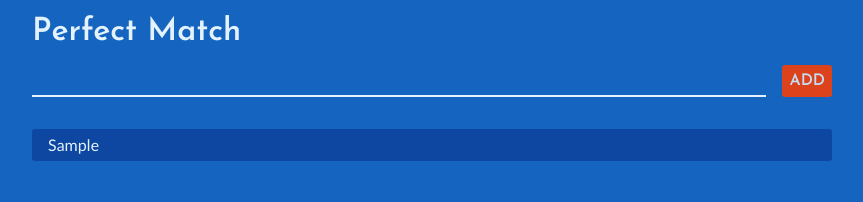
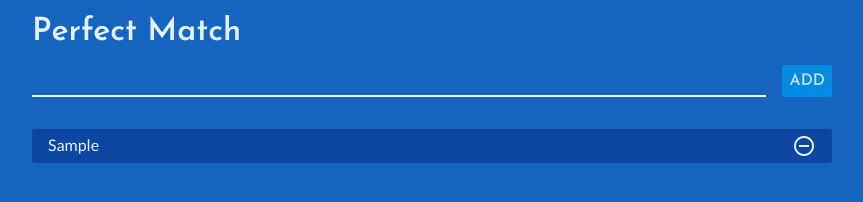
Before and after one commit to Lytol/perfect-match, a React app: page / in a window 1280 px wide. Both pictures are taken after typing "Sample" into the empty fields and a click on the button "ADD". Shown: the whole page, without its empty margins (208-1071 px from the left). Built offline with nearby package versions, Linux system fonts and the light colour scheme.

Commit message:
User should be able to add and remove entries

```diff
--- a/src/components/App.js
+++ b/src/components/App.js
@@ -1,28 +1,11 @@
 import React from 'react';
-import {EntryInput, EntryList} from './Entries';
+import Entries from './Entries';
 
-export default class App extends React.Component {
-  constructor(props) {
-    super(props);
-    this.state = { entries: [] };
-    this.onAddEntry = this.onAddEntry.bind(this);
-  }
-
-  onAddEntry(value) {
-    this.setState((prevState) => ({
-      entries: [...prevState.entries, value]
-    }));
-  }
-
-  render() {
-    const entries = this.state.entries;
-
-    return (
-      <div className="app">
-        <h1>Perfect Match</h1>
-        <EntryInput onAdd={this.onAddEntry} />
-        <EntryList entries={entries} />
-      </div>
-    );
-  }
+export default function App() {
+  return (
+    <div className="app">
+      <h1>Perfect Match</h1>
+      <Entries />
+    </div>
+  );
 }
--- a/src/components/Entries.js
+++ b/src/components/Entries.js
@@ -1,7 +1,8 @@
 import React from 'react';
 import PropTypes from 'prop-types';
+import _ from 'lodash';
 
-export class EntryInput extends React.Component {
+class EntryInput extends React.Component {
   constructor(props) {
     super(props);
     this.state = { value: "" };
@@ -23,8 +24,8 @@ export class EntryInput extends React.Component {
   render() {
     return (
       <div className="entry-input">
-        <input type="text" value={this.state.value} onChange={(e) => this.handleInputChange(e)}/>
-        <button onClick={() => this.addEntry()}>Add</button>
+        <input type="text" value={this.state.value} onChange={this.handleInputChange}/>
+        <button onClick={this.addEntry}>Add</button>
       </div>
     );
   }
@@ -34,15 +35,12 @@ EntryInput.propTypes = {
   onAdd: PropTypes.func.isRequired
 };
 
-export class EntryList extends React.Component {
-  constructor(props) {
-    super(props);
-  }
+function EntryList(props) {
+  const entries = props.entries;
+  const onRemove = props.onRemove;
 
-  render() {
-    const entries = this.props.entries;
   const entryItems = entries.map((value) =>
-      <Entry key={value.toString()} value={value} />
+    <Entry key={value.toString()} value={value} onRemove={onRemove} />
   );
 
   return (
@@ -51,24 +49,57 @@ export class EntryList extends React.Component {
     </ul>
   );
 }
+
+EntryList.propTypes = {
+  entries: PropTypes.arrayOf(PropTypes.string).isRequired,
+  onRemove: PropTypes.func.isRequired
+};
+
+function Entry(props) {
+  const value = props.value;
+  const onRemove = props.onRemove;
+
+  return (
+    <li className="entry">
+      <div className="entry-value">{value}</div>
+      <i className="entry-remove material-icons" onClick={() => onRemove(value)}>remove_circle_outline</i>
+    </li>
+  );
 }
 
-EntryList.propTypes = {
-  entries: PropTypes.arrayOf(PropTypes.string).isRequired
+Entry.propTypes = {
+  value: PropTypes.string.isRequired,
+  onRemove: PropTypes.func.isRequired
 };
 
-class Entry extends React.Component {
+export default class Entries extends React.Component {
+  constructor(props) {
+    super(props);
+    this.state = { entries: [] };
+    this.onAddEntry = this.onAddEntry.bind(this);
+    this.onRemoveEntry = this.onRemoveEntry.bind(this);
+  }
+
+  onAddEntry(value) {
+    this.setState((prevState) => ({
+      entries: [...prevState.entries, value]
+    }));
+  }
+
+  onRemoveEntry(value) {
+    this.setState((prevState) => ({
+      entries: _.filter(prevState.entries, (v) => v != value)
+    }));
+  }
+
   render() {
-    const value = this.props.value;
+    const entries = this.state.entries;
 
     return (
-      <div className="entry">
-        {value}
+      <div className="entries">
+        <EntryInput onAdd={this.onAddEntry} />
+        <EntryList entries={entries} onRemove={this.onRemoveEntry} />
       </div>
     );
   }
 }
-
-Entry.propTypes = {
-  value: PropTypes.string.isRequired
-};
--- a/src/style.scss
+++ b/src/style.scss
@@ -1,14 +1,14 @@
 @import "~normalize.css";
 
 $color-primary: #1565C0;
-$color-accent: #FF3D00;
+$color-accent: #0091EA;
 $color-dark: #0D47A1;
 $color-text: #E3F2FD;
 $font-primary: 'Lato', sans-serif;
 $font-alternate: 'Josefin Sans', sans-serif;
 $spacer: 1rem;
 
-@import url('https://fonts.googleapis.com/css?family=Josefin+Sans:600|Lato');
+@import url('https://fonts.googleapis.com/css?family=Josefin+Sans:600|Lato|Material+Icons');
 
 html, body {
   margin: 0;
@@ -57,6 +57,8 @@ button {
   padding: 0 $spacer;
 }
 
+.entries {}
+
 .entry-input {
   display: flex;
 
@@ -74,11 +76,22 @@ button {
 .entry-list {
   margin: $spacer*2 0;
   padding: 0;
+  list-style-type: none;
 }
 
 .entry {
+  display: flex;
   border-radius: 3px;
   background-color: $color-dark;
   margin: $spacer 0;
   padding: 5px $spacer;
 }
+
+.entry-value {
+  flex-grow: 1;
+}
+
+.entry-remove {
+  align-self: flex-end;
+  cursor: pointer;
+}
```
Also changed, not shown: README.md. Lines whose indentation alone changed are shown as unchanged.
